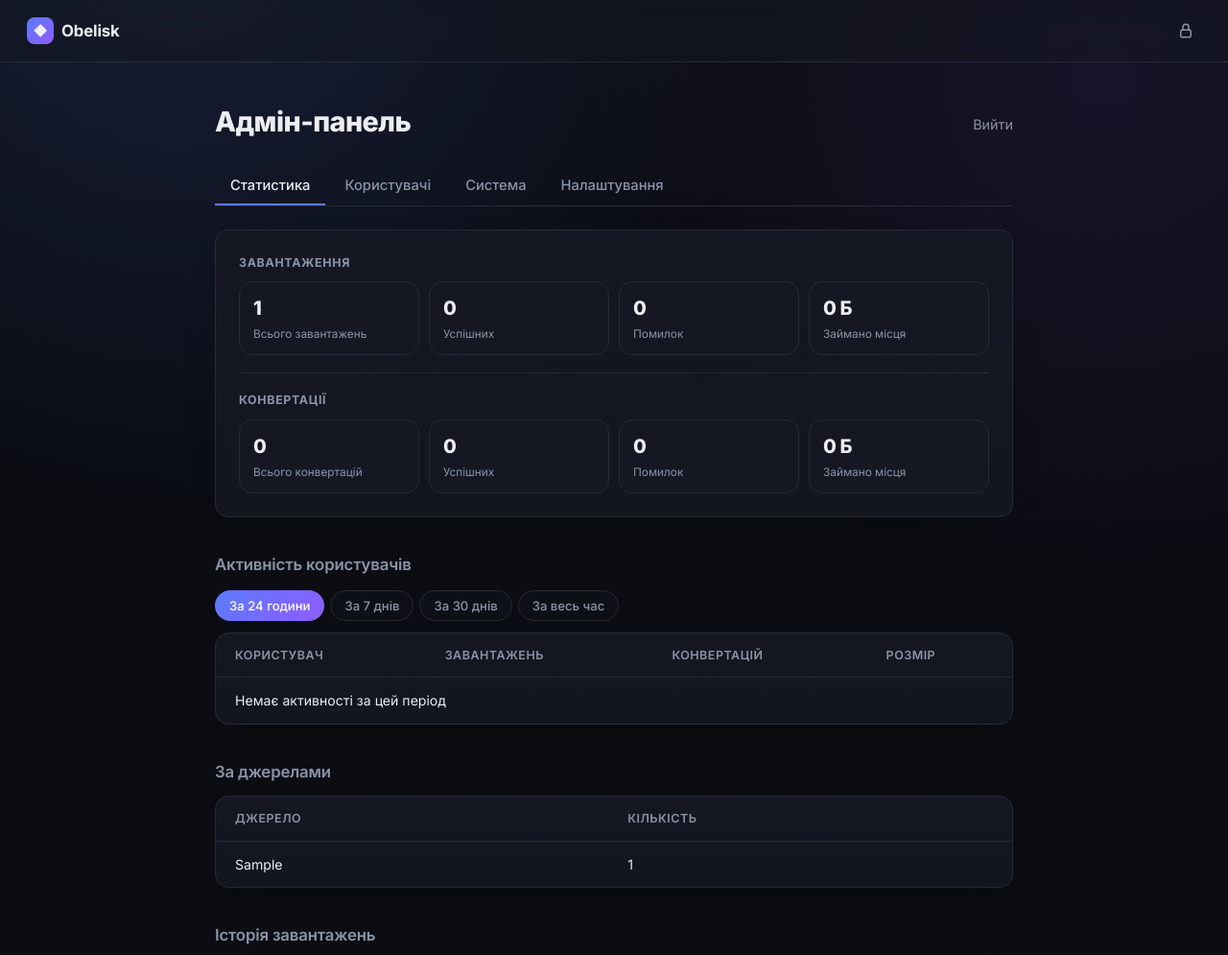
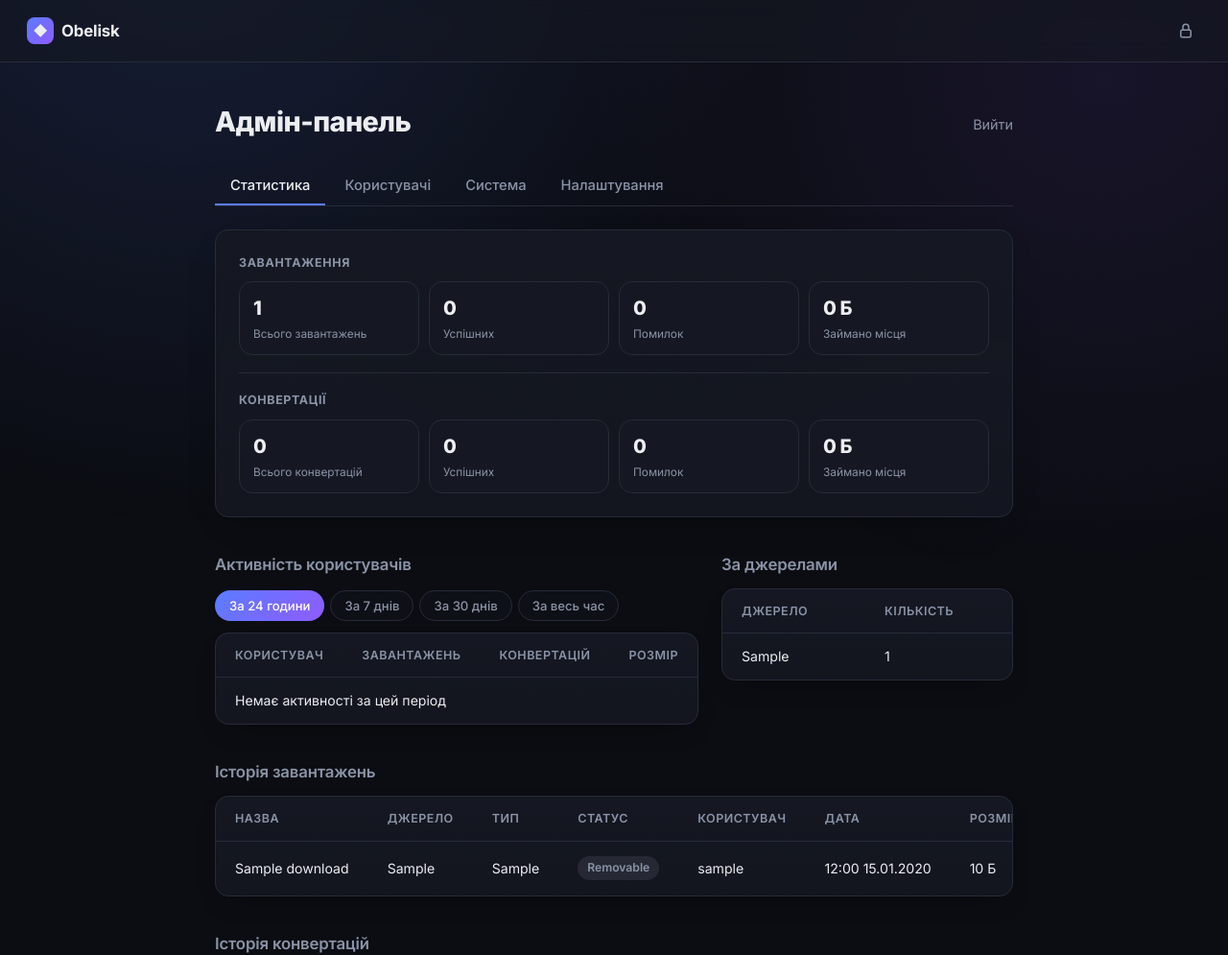
Before and after one commit to xbrfuj01/Obelisk, a FastAPI app: page /admin in a window 1280 px wide. Shown: the top 995 px of the page at 96% size. Run offline with FastAPI, Linux system fonts and the light colour scheme; the visitor is signed in with stand-in values (Sample User, id 1); tables that the repository leaves empty hold one stand-in row (values such as "Sample post"); data that the repository does not hold is empty; parts of the project's set-up code (start-up, migrations or seed data) failed here and were passed over.

Commit message:
Put user activity and by-source stats side by side
Wraps both sections in a 2-column grid (stacking back to 1 column
under 760px) so they take up less vertical space on the stats tab
instead of two full-width sections stacked one after another.

```diff
--- a/app/static/style.css
+++ b/app/static/style.css
@@ -696,6 +696,17 @@ button:active { transform: translateY(1px); }
 .period-panel[hidden] { display: none; }
 .period-panel { margin-top: 12px; }
 
+.stats-columns {
+  display: grid;
+  grid-template-columns: 1fr 1fr;
+  gap: 0 24px;
+  align-items: start;
+}
+
+@media (max-width: 760px) {
+  .stats-columns { grid-template-columns: 1fr; }
+}
+
 section h3 { margin: 22px 0 4px; font-size: 1rem; }
 
 .stats-grid {
--- a/app/templates/admin.html
+++ b/app/templates/admin.html
@@ -49,6 +49,7 @@
     </div>
   </section>
 
+  <div class="stats-columns">
   <section>
     <h2>Активність користувачів</h2>
     <nav class="period-tabs">
@@ -92,6 +93,7 @@
     </table>
     </div>
   </section>
+  </div>
 
   <section>
     <h2>Історія завантажень</h2>
```
